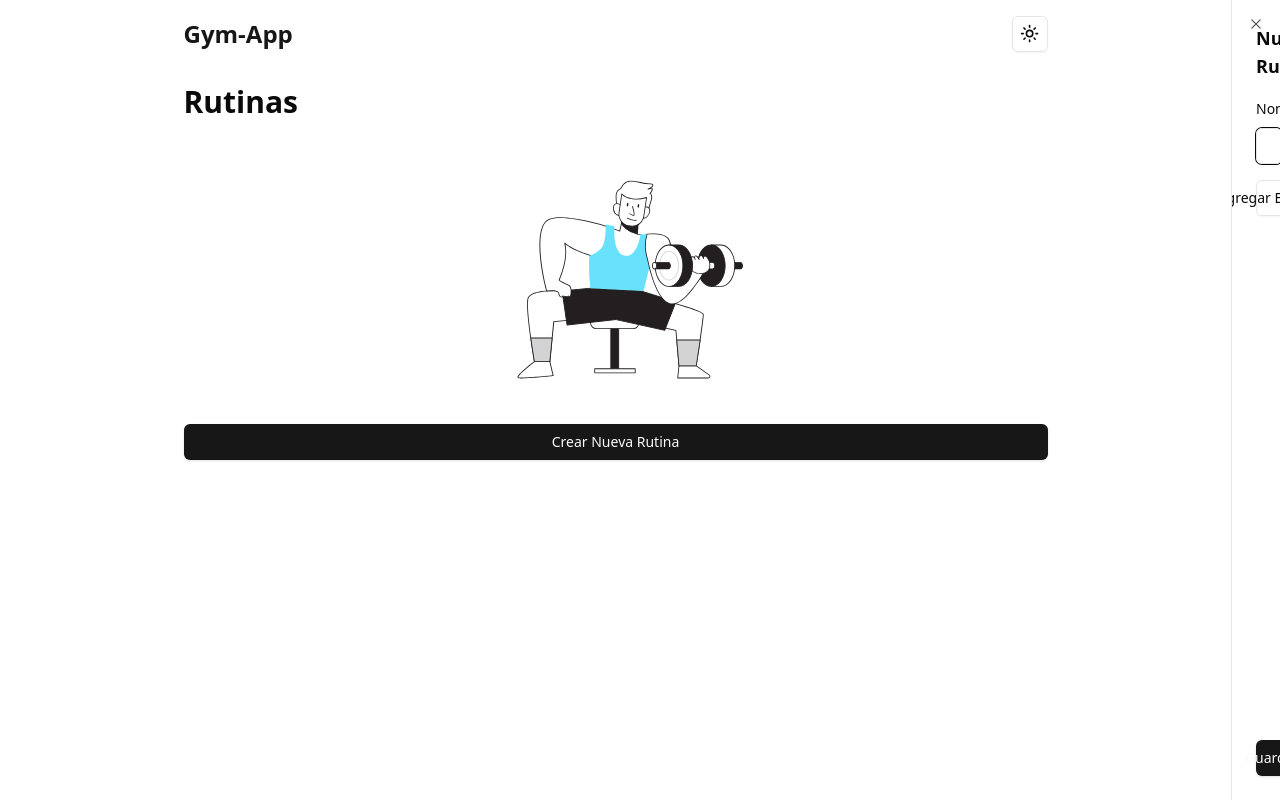
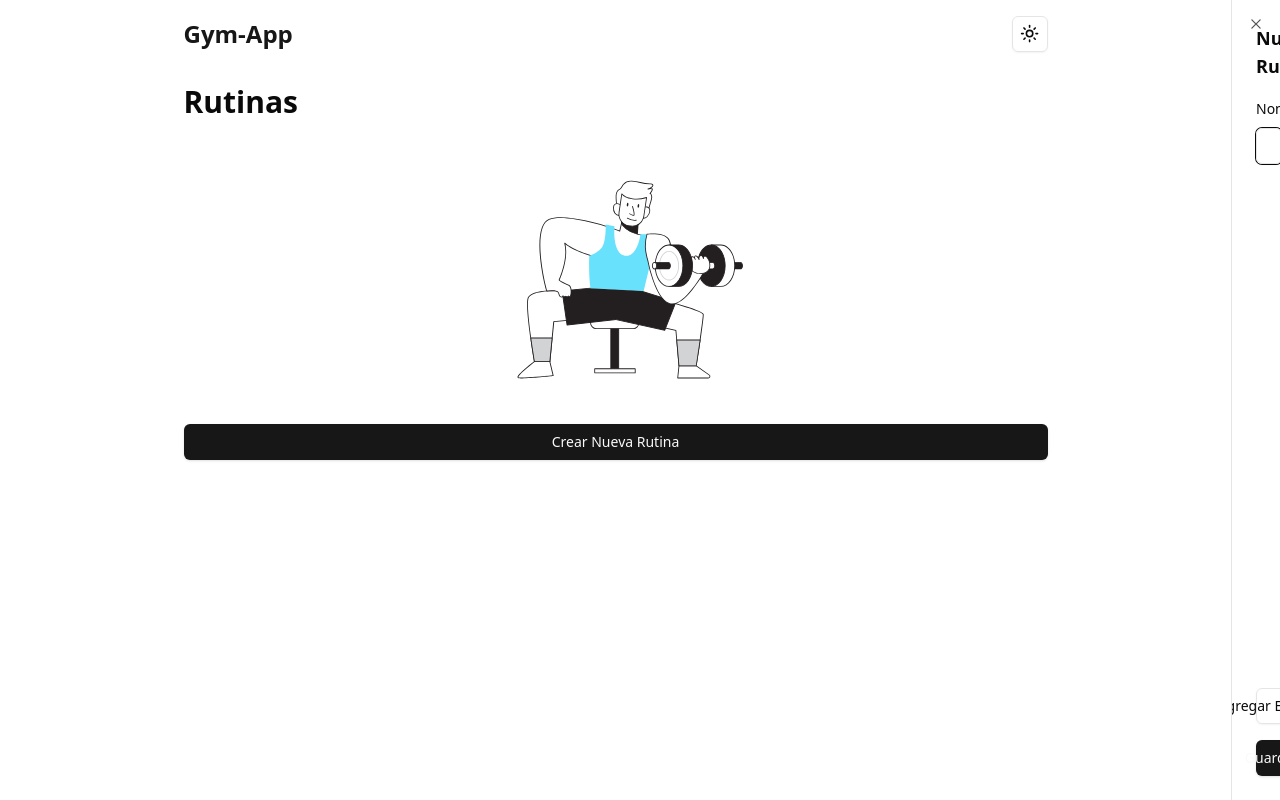
Before and after one commit to JavierBalonga/gym-app, a React (Vite) app: page /gym-app/create in a window 1280 px wide. Built offline with nearby package versions, Linux system fonts and the light colour scheme.

Commit message:
fix(RoutineForm): add scroll to excercises

```diff
--- a/src/components/business/routine-form/exercises-field.tsx
+++ b/src/components/business/routine-form/exercises-field.tsx
@@ -18,6 +18,7 @@ export default function ExercisesField() {
       keyName="id"
       render={({ fields: exercises, append, swap, update, remove }) => (
         <>
+          <div className="-mx-3 flex h-0 grow flex-col gap-4 overflow-auto px-3">
             {exercises.map((exercise, i) => (
               <Card key={exercise.id} className="flex flex-row items-center gap-4 p-4">
                 <div className="flex flex-col items-center gap-2">
@@ -47,7 +48,12 @@ export default function ExercisesField() {
                   </p>
                 </div>
                 <div className="flex flex-col items-center gap-2">
-                <Button type="button" variant="outline" size="icon" onClick={() => setEditIndex(i)}>
+                  <Button
+                    type="button"
+                    variant="outline"
+                    size="icon"
+                    onClick={() => setEditIndex(i)}
+                  >
                     <Pencil />
                   </Button>
                   <Button type="button" variant="outline" size="icon" onClick={() => remove(i)}>
@@ -56,6 +62,7 @@ export default function ExercisesField() {
                 </div>
               </Card>
             ))}
+          </div>
 
           <Button type="button" variant="outline" onClick={() => setIsCreating(true)}>
             Agregar Ejercicio
--- a/src/components/business/routine-form/routine-form.tsx
+++ b/src/components/business/routine-form/routine-form.tsx
@@ -31,7 +31,6 @@ export default function RoutineForm({ defaultValues, onSubmit }: RoutineFormProp
       >
         <TextFormField name="name" label="Nombre" placeholder="Mi Rutina..." />
         <ExercisesField />
-        <div className="grow" />
         <Button type="submit">Guardar</Button>
       </form>
     </Form>
```
Lines whose indentation alone changed are shown as unchanged.
